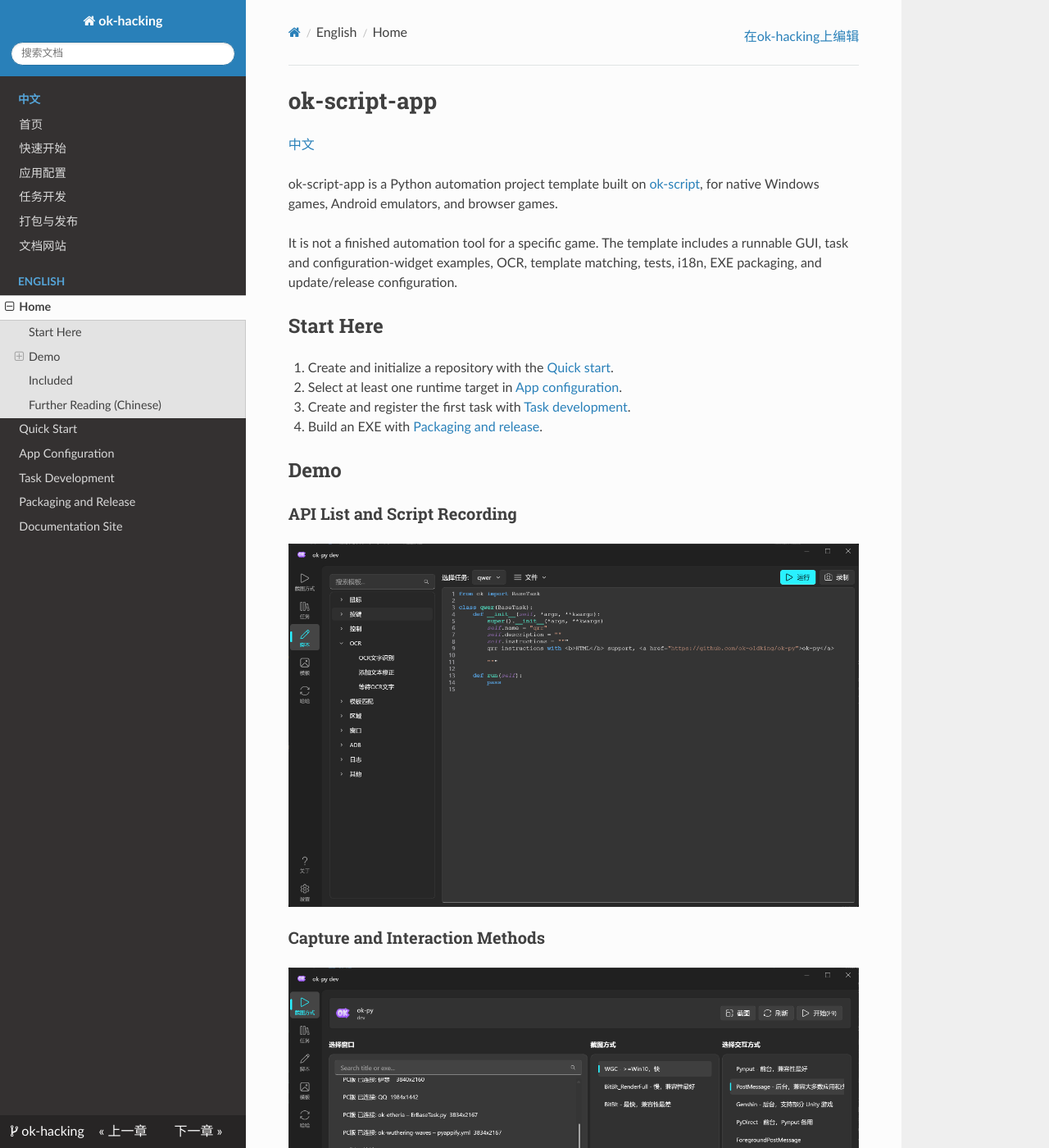
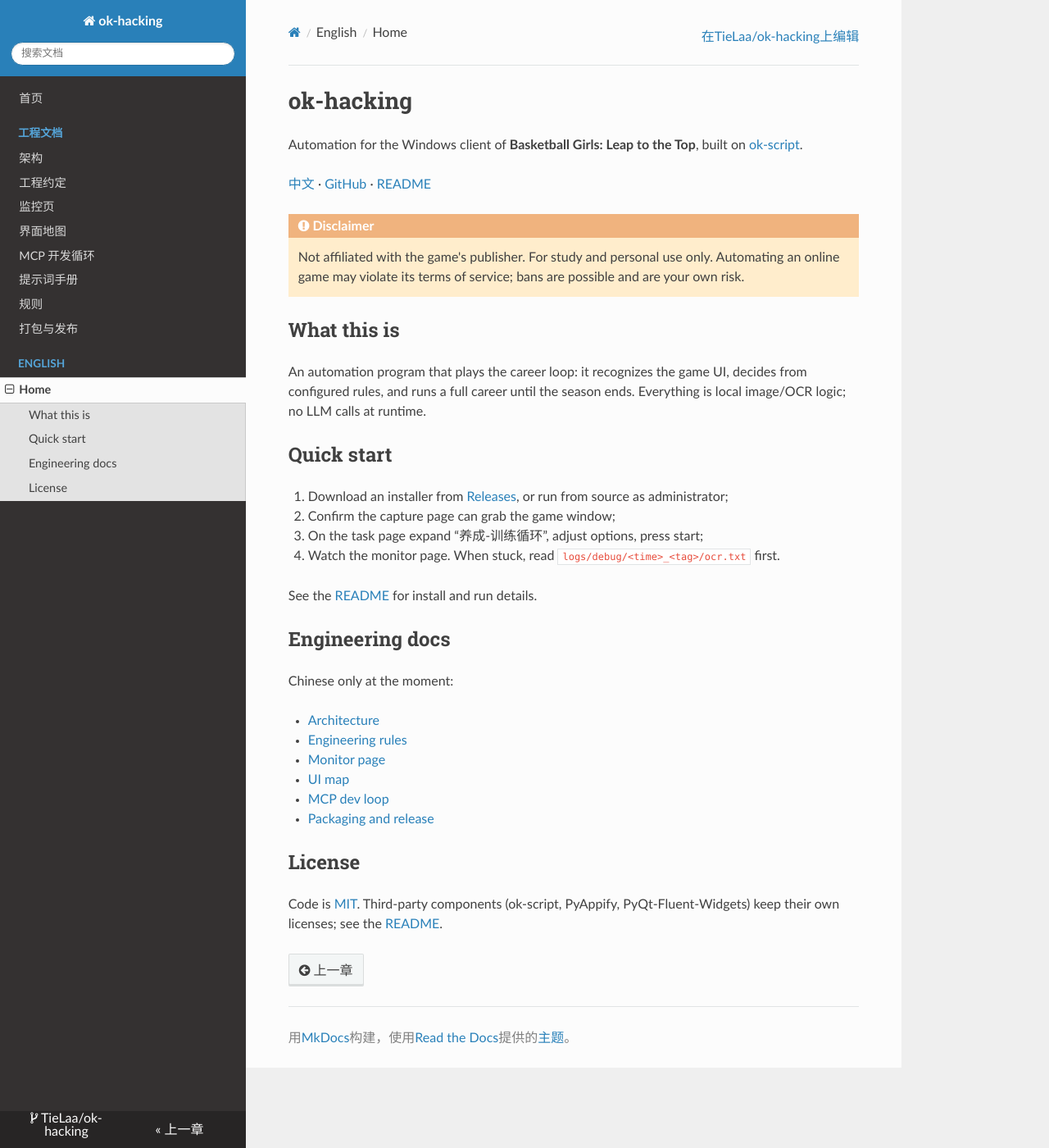
Before and after one commit to TieLaa/ok-hacking, an MkDocs documentation site: the page built from docs/en/index.md, in a window 1280 px wide and 1400 px high. Shown: the whole window at 82% size. Built offline with MkDocs 1.6.1, drawn with Linux system fonts in a browser that asks for light colours; nearby versions of some CDN libraries; some of the changed text lies outside the part shown.

Commit message:
chore(release): P0 发布前修整 —— 仓库地址/包名/许可证/文档口径
- build.yml: 仓库改为 TieLaa/ok-hacking，去掉模板的 partial-sync 与 Mirror酱步骤，
  pyappify-action 钉到 commit + v1.2.4，setup-python 升 v5，测试失败真的会 fail
- pyappify.yml: name/uac/icon/website 与两个 profile 的 git_url 指向自己的仓库
- deploy.txt: 删掉 web_main*.py / requirements-web.txt（框架已移除 web UI），
  保留 ok（由 inline_ok_requirements 生成）
- 新增 LICENSE（MIT）
- README / README_en: 从脚手架口径改为成品口径，补硬约束、安装、使用、目录、
  开发门禁；许可证描述改为实际许可（Apache-2.0 + Commons Clause，不是 AGPL），
  并按附加条款 4 给出 ok-script 链接；补 PyAppify(GPL-3.0) 与免责声明
- docs/index + en/index: 模板文案改成项目首页；mkdocs.yml 填真实 repo_url、
  nav 换成工程文档、omitted_files 改 ignore（CI 用 --strict）
- docs.yml: 临时只留手动触发（private 仓库的 Pages 不可用）
- src/config.py: 补 links（关于页 GitHub/下载）
- pyproject: 版本对齐最新 tag（发布版本仍以 git tag 为准）
- .gitignore: 加 .cache/

验证: check_handlers --cache exit 0（8 项门禁全 0）；564 个单测全过；
mkdocs build --strict exit 0；4 个 yaml 语法通；src.config 可导入

```diff
--- a/docs/en/index.md
+++ b/docs/en/index.md
@@ -1,46 +1,36 @@
-# ok-script-app
+# ok-hacking
 
-[中文](../index.md)
+Automation for the Windows client of **Basketball Girls: Leap to the Top**, built on [ok-script](https://github.com/ok-oldking/ok-script).
 
-ok-script-app is a Python automation project template built on [ok-script](https://github.com/ok-oldking/ok-script), for native Windows games, Android emulators, and browser games.
+[中文](../index.md) · [GitHub](https://github.com/TieLaa/ok-hacking) · [README](https://github.com/TieLaa/ok-hacking/blob/main/README_en.md)
 
-It is not a finished automation tool for a specific game. The template includes a runnable GUI, task and configuration-widget examples, OCR, template matching, tests, i18n, EXE packaging, and update/release configuration.
+!!! warning "Disclaimer"
+    Not affiliated with the game's publisher. For study and personal use only. Automating an online game may violate its terms of service; bans are possible and are your own risk.
 
-## Start Here
+## What this is
 
-1. Create and initialize a repository with the [Quick start](getting-started.md).
-2. Select at least one runtime target in [App configuration](configuration.md).
-3. Create and register the first task with [Task development](tasks.md).
-4. Build an EXE with [Packaging and release](release.md).
+An automation program that plays the career loop: it recognizes the game UI, decides from configured rules, and runs a full career until the season ends. Everything is local image/OCR logic; no LLM calls at runtime.
 
-## Demo
+## Quick start
 
-### API List and Script Recording
+1. Download an installer from [Releases](https://github.com/TieLaa/ok-hacking/releases), or run from source as administrator;
+2. Confirm the capture page can grab the game window;
+3. On the task page expand “养成-训练循环”, adjust options, press start;
+4. Watch the monitor page. When stuck, read `logs/debug/<time>_<tag>/ocr.txt` first.
 
-![API list and script recording](../images/image_scripting.png)
+See the [README](https://github.com/TieLaa/ok-hacking/blob/main/README_en.md) for install and run details.
 
-### Capture and Interaction Methods
+## Engineering docs
 
-![Capture and interaction methods](../images/image_capture.png)
+Chinese only at the moment:
 
-### Annotation and Template Matching
+- [Architecture](../ARCHITECTURE.md)
+- [Engineering rules](../ENGINEERING.md)
+- [Monitor page](../UI_MONITOR.md)
+- [UI map](../UI_MAP.md)
+- [MCP dev loop](../MCP_DEV.md)
+- [Packaging and release](../release.md)
 
-![Template matching](../images/image_template.png)
+## License
 
-![Annotation management](../images/image_markup.png)
-
-## Included
-
-- `MyOneTimeTask` and `MyTriggerTask` examples.
-- Drop-down, boolean, numeric, text, list, multi-selection, file, global configuration, and button widgets.
-- OCR, relative-region recognition, and template matching examples.
-- `ConfigOption` global configuration and `TaskTestCase` test examples.
-- gettext i18n sources and compiled catalogs.
-- PyAppify and GitHub Actions packaging/release configuration.
-
-## Further Reading (Chinese)
-
-- [Intro to game automation](https://github.com/ok-oldking/ok-script/blob/master/docs/intro_to_automation/README.md)
-- [ok-script quick start](https://github.com/ok-oldking/ok-script/blob/master/docs/quick_start/README.md)
-- [After quick start](https://github.com/ok-oldking/ok-script/blob/master/docs/after_quick_start/README.md)
-- [API documentation](https://github.com/ok-oldking/ok-script/blob/master/docs/api_doc/README.md)
+Code is [MIT](https://github.com/TieLaa/ok-hacking/blob/main/LICENSE). Third-party components (ok-script, PyAppify, PyQt-Fluent-Widgets) keep their own licenses; see the [README](https://github.com/TieLaa/ok-hacking/blob/main/README_en.md#license).
--- a/mkdocs.yml
+++ b/mkdocs.yml
@@ -1,8 +1,8 @@
 site_name: ok-hacking
-site_description: ok-hacking —— 篮球少女：飞跃巅峰 自动化
-repo_name: ok-hacking
-repo_url: https://github.com/
-edit_uri: edit/master/docs/
+site_description: ok-hacking —— 篮球少女：飞跃巅峰 养成自动化
+repo_name: TieLaa/ok-hacking
+repo_url: https://github.com/TieLaa/ok-hacking
+edit_uri: edit/main/docs/
 
 docs_dir: docs
 site_dir: site
@@ -24,7 +24,9 @@ markdown_extensions:
 
 validation:
   nav:
-    omitted_files: warn
+    # docs/ 下还有大量历史文档（RUN_REPORT、research、roster 等）不在 nav 里，
+    # 而 CI 用 `mkdocs build --strict`，这一项必须 ignore，否则构建直接失败。
+    omitted_files: ignore
     not_found: warn
   links:
     not_found: warn
@@ -32,17 +34,15 @@ validation:
     unrecognized_links: warn
 
 nav:
-  - 中文:
-      - 首页: index.md
-      - 快速开始: getting-started.md
-      - 应用配置: configuration.md
-      - 任务开发: tasks.md
-      - 打包与发布: release.md
-      - 文档网站: documentation.md
+  - 首页: index.md
+  - 工程文档:
+      - 架构: ARCHITECTURE.md
+      - 工程约定: ENGINEERING.md
+      - 监控页: UI_MONITOR.md
+      - 界面地图: UI_MAP.md
+      - MCP 开发循环: MCP_DEV.md
+      - 提示词手册: PROMPT_PLAYBOOK.md
+      - 规则: RULES.md
+  - 打包与发布: release.md
   - English:
       - Home: en/index.md
-      - Quick Start: en/getting-started.md
-      - App Configuration: en/configuration.md
-      - Task Development: en/tasks.md
-      - Packaging and Release: en/release.md
-      - Documentation Site: en/documentation.md
--- a/pyproject.toml
+++ b/pyproject.toml
@@ -1,6 +1,8 @@
 [project]
 name = "ok-hacking"
-version = "0.0.0"
+# 发布版本号以 git tag 为准：CI 会把 tag 写进 src/config.py 的 version，
+# 这里的值只用于 pip 元数据，两边保持一致即可。
+version = "0.1.1"
 requires-python = ">=3.12,<3.13"
 dependencies = []
 
```
Also changed, not shown: README.md (+89 -39 lines), README_en.md (+92 -16 lines), deploy.txt (+5 -3 lines), docs/index.md (+26 -34 lines), pyappify.yml (+16 -10 lines), 7 other files.
